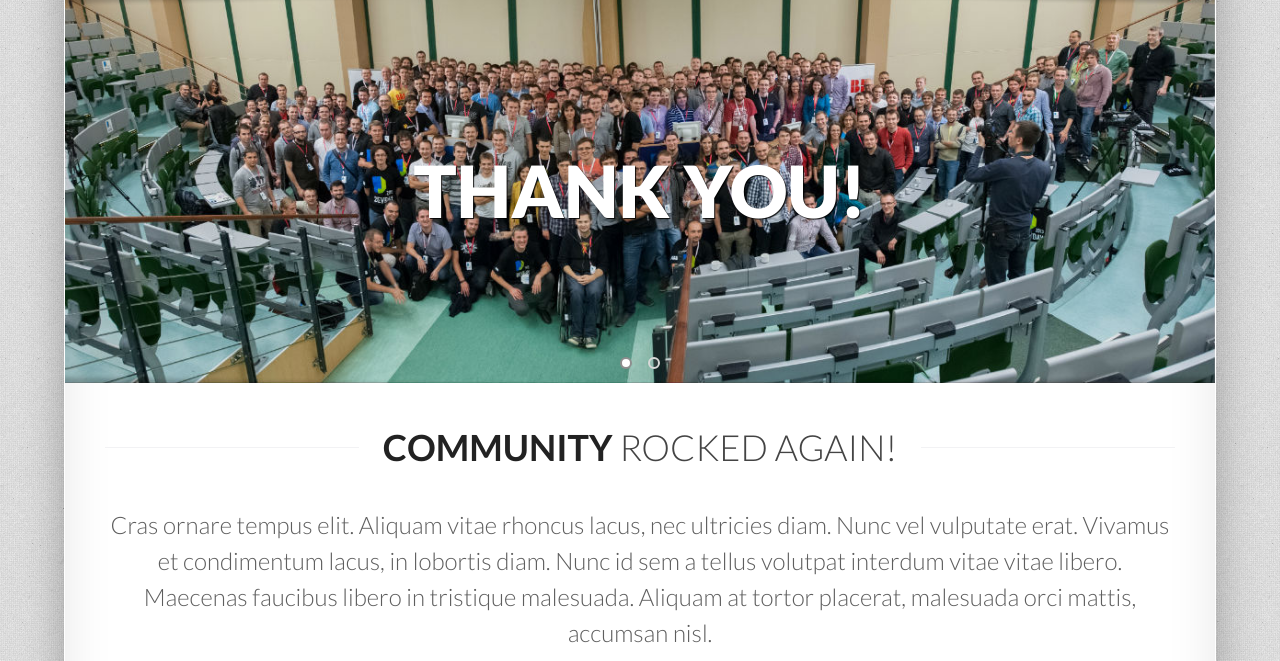
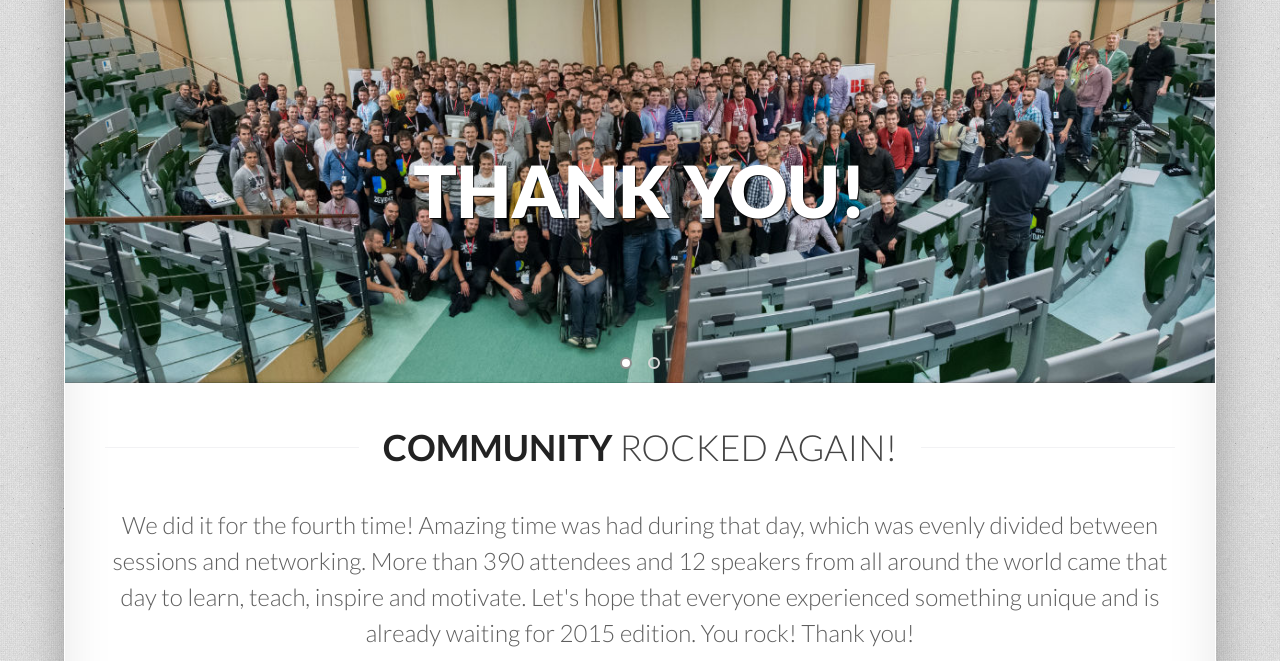
Before and after one commit to abbdevday/testimonials, a plain HTML site: page index.html in a window 1280 px wide. Shown: the part 130-791 px from the top of the page. Drawn offline with Linux system fonts and the light colour scheme.

Commit message:
Added lead text and testimonials page

```diff
--- a/index.html
+++ b/index.html
@@ -103,7 +103,8 @@
             <h1>Community <small class="light">rocked again!</small></h1>
           </div>
           <p class="lead text-center">
-              Cras ornare tempus elit. Aliquam vitae rhoncus lacus, nec ultricies diam. Nunc vel vulputate erat. Vivamus et condimentum lacus, in lobortis diam. Nunc id sem a tellus volutpat interdum vitae vitae libero. Maecenas faucibus libero in tristique malesuada. Aliquam at tortor placerat, malesuada orci mattis, accumsan nisl.
+              We did it for the fourth time! Amazing time was had during that day, which was evenly divided between sessions and networking. More than 390 attendees and 12 speakers from all around the world came that day to learn, teach, inspire and motivate. Let's hope that everyone experienced something unique and is already waiting for 2015 edition. You rock! Thank you!
+              <!--Cras ornare tempus elit. Aliquam vitae rhoncus lacus, nec ultricies diam. Nunc vel vulputate erat. Vivamus et condimentum lacus, in lobortis diam. Nunc id sem a tellus volutpat interdum vitae vitae libero. Maecenas faucibus libero in tristique malesuada. Aliquam at tortor placerat, malesuada orci mattis, accumsan nisl.-->
           </p>
         </div>
       </section>
```
Also changed, not shown: testimonials.html (added).
